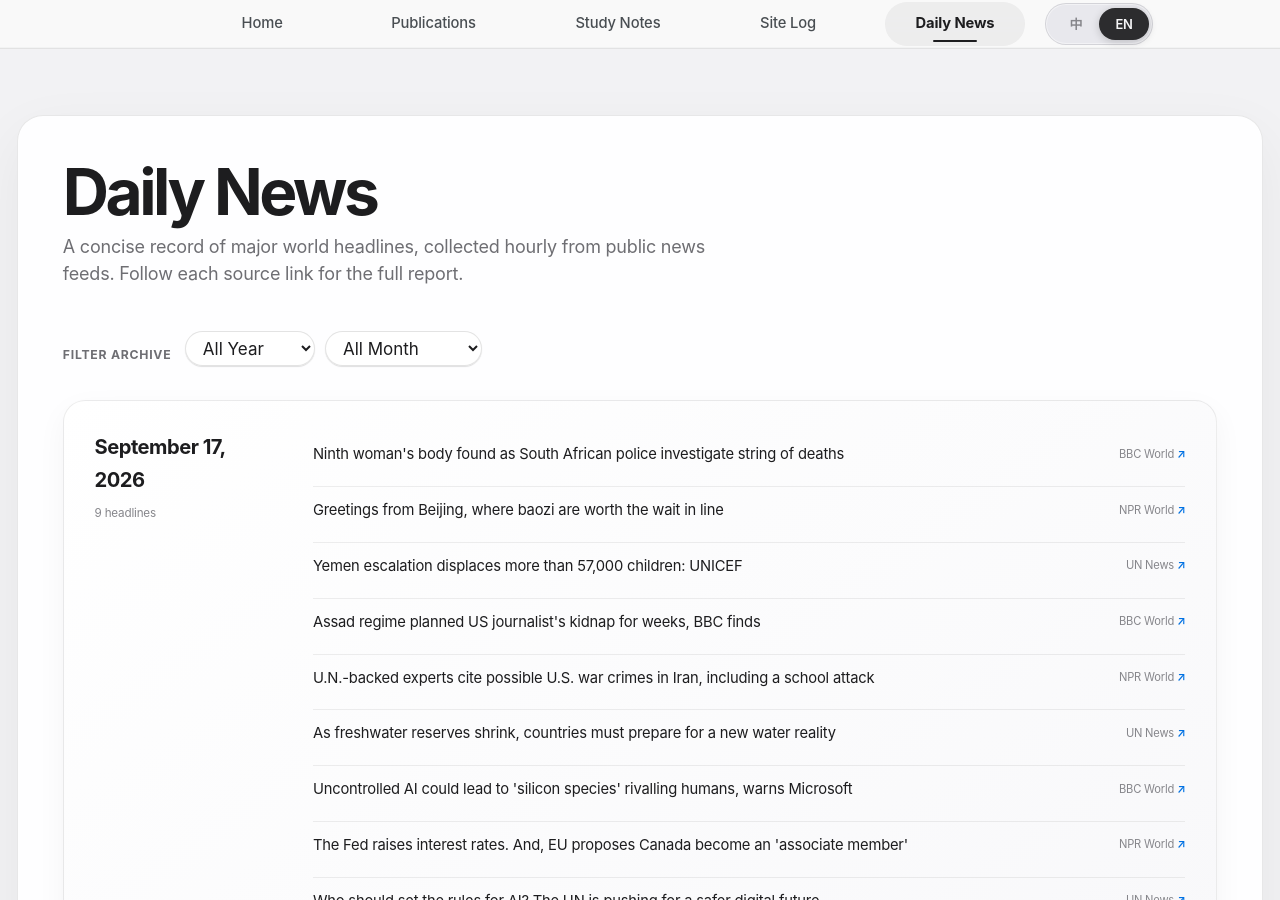
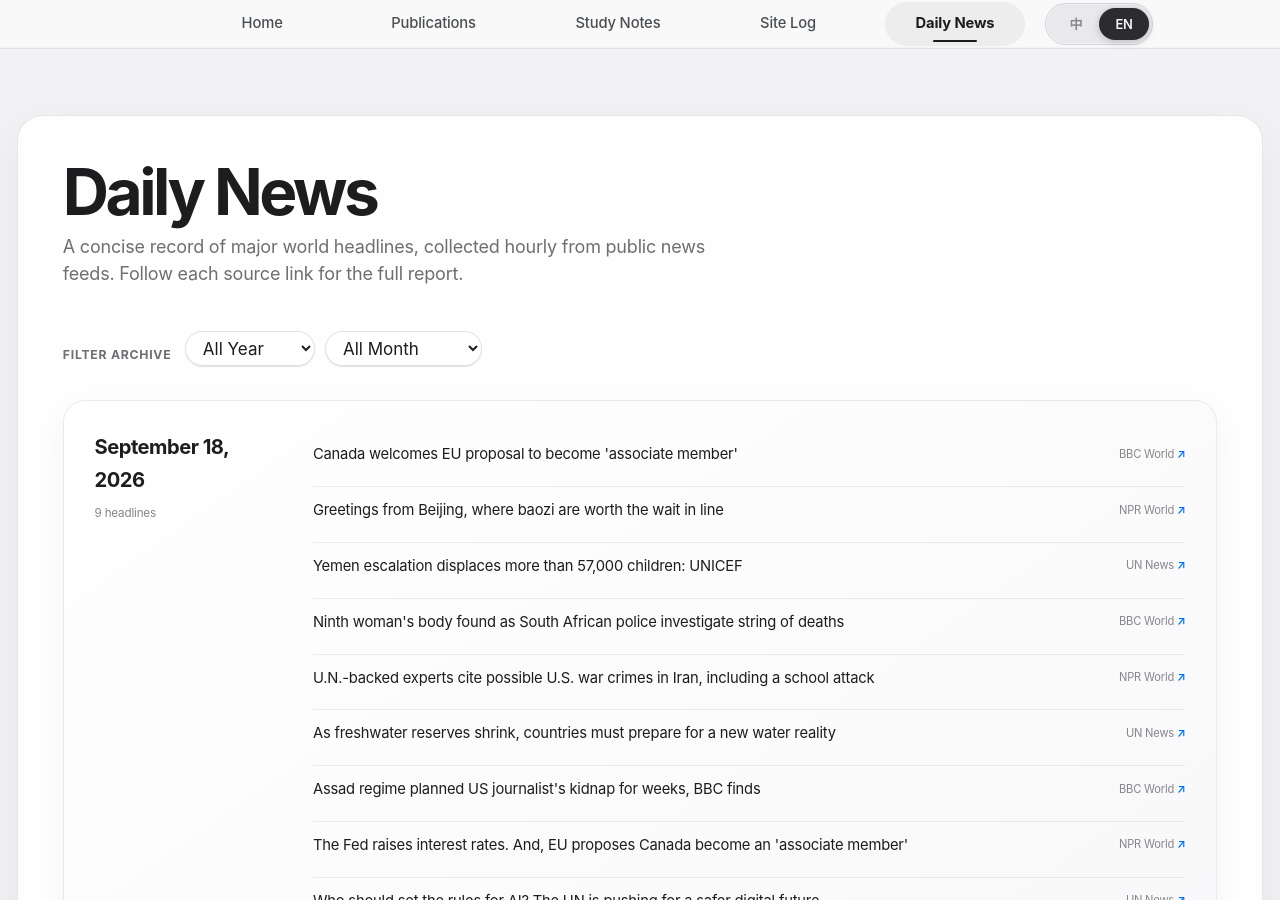
Before and after one commit to HaoxiangLuo/HaoxiangLuo.github.io, a Jekyll site: the page built from _pages/daily-news.html, in a window 1280 px wide and 900 px high. Built offline with Jekyll 4.4.1, drawn with Linux system fonts in a browser that asks for light colours; a style sheet for code colours, icons or effects is not loaded; some of the changed text lies outside the part shown.

Commit message:
Update daily news 2026-09-18

```diff
--- a/_data/daily_news.json
+++ b/_data/daily_news.json
@@ -1,6 +1,56 @@
 {
-  "updated_at": "2026-09-17T23:25:26+08:00",
+  "updated_at": "2026-09-18T00:25:44+08:00",
   "days": [
+    {
+      "date": "2026-09-18",
+      "items": [
+        {
+          "title": "Canada welcomes EU proposal to become 'associate member'",
+          "source": "BBC World",
+          "url": "https://www.bbc.co.uk/news/articles/cwly7vkke4jxo?at_medium=RSS&at_campaign=rss"
+        },
+        {
+          "title": "Greetings from Beijing, where baozi are worth the wait in line",
+          "source": "NPR World",
+          "url": "https://www.npr.org/2026/09/17/g-s1-142416/china-beijing-buns-baozi"
+        },
+        {
+          "title": "Yemen escalation displaces more than 57,000 children: UNICEF",
+          "source": "UN News",
+          "url": "https://news.un.org/feed/view/en/story/2026/09/1168354"
+        },
+        {
+          "title": "Ninth woman's body found as South African police investigate string of deaths",
+          "source": "BBC World",
+          "url": "https://www.bbc.co.uk/news/articles/cqx2zgk8k8xvo?at_medium=RSS&at_campaign=rss"
+        },
+        {
+          "title": "U.N.-backed experts cite possible U.S. war crimes in Iran, including a school attack",
+          "source": "NPR World",
+          "url": "https://www.npr.org/2026/09/17/nx-s1-5972934/us-iran-war-un-report-alleged-war-crimes"
+        },
+        {
+          "title": "As freshwater reserves shrink, countries must prepare for a new water reality",
+          "source": "UN News",
+          "url": "https://news.un.org/feed/view/en/story/2026/09/1168350"
+        },
+        {
+          "title": "Assad regime planned US journalist's kidnap for weeks, BBC finds",
+          "source": "BBC World",
+          "url": "https://www.bbc.co.uk/news/articles/cv0lrxw6ygl2o?at_medium=RSS&at_campaign=rss"
+        },
+        {
+          "title": "The Fed raises interest rates. And, EU proposes Canada become an 'associate member'",
+          "source": "NPR World",
+          "url": "https://www.npr.org/2026/09/17/g-s1-143783/up-first-newsletter-federal-reserve-interest-rates-gas-prices-war-canada-european-union"
+        },
+        {
+          "title": "Who should set the rules for AI? The UN is pushing for a safer digital future",
+          "source": "UN News",
+          "url": "https://news.un.org/feed/view/en/story/2026/09/1168353"
+        }
+      ]
+    },
     {
       "date": "2026-09-17",
       "items": [
```
